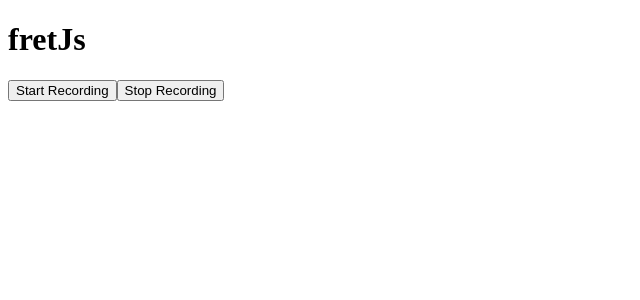
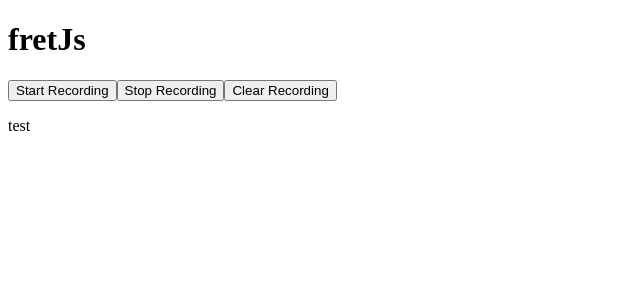
Before and after one commit to DominicMonares/fret-js, a React app: page / in a window 1280 px wide. Both pictures are taken after a click on the button "Stop Recording". Shown: the top 300 px of the page, without its empty margins (0-640 px from the left). Built offline with nearby package versions, Linux system fonts and the light colour scheme; the HTML template or start-up script is replaced by a standard one.

Commit message:
setup error handling and add clear recording button

```diff
--- a/client/src/index.jsx
+++ b/client/src/index.jsx
@@ -4,7 +4,7 @@ import notes from '../../notes.js';
 
 const AudioContext = window.AudioContext || window.webkitAudioContext;
 const context = new AudioContext;
-const analyser = new AnalyserNode(context, {fftSize: 2048});
+const analyser = new AnalyserNode(context, { fftSize: 2048 });
 const notesArray = notes;
 
 class App extends React.Component {
@@ -16,19 +16,22 @@ class App extends React.Component {
       shift: false,
       frameId: null,
       currentNode: [],
-      output: []
+      output: [],
+      func: '',
+      clearRecording: <></>
     };
     this.findFundamentalFreq = this.findFundamentalFreq.bind(this);
     this.record = this.record.bind(this);
     this.stopRecording = this.stopRecording.bind(this);
+    this.clearRecording = this.clearRecording.bind(this);
   }
 
   getGuitar() {
-    return navigator.mediaDevices.getUserMedia({audio: {latency: 0}});
+    return navigator.mediaDevices.getUserMedia({ audio: { latency: 0 } });
   }
 
   async setupContext() {
-    if (context.state === 'suspended') {await context.resume()}
+    if (context.state === 'suspended') { await context.resume() }
 
     const guitar = await this.getGuitar(); // media stream
     const source = context.createMediaStreamSource(guitar); // media stream audio source node
@@ -51,7 +54,7 @@ class App extends React.Component {
         bestK = k;
       }
 
-      if (r > 0.9) {break}
+      if (r > 0.9) { break }
     }
 
     if (bestR > 0.0025) {
@@ -79,7 +82,7 @@ class App extends React.Component {
     let tally = {};
     for (let i = 0; i < notes.length - 1; i++) {
       let count = tally[notes[i]];
-      count ? tally[notes[i]] ++ : tally[notes[i]] = 1
+      count ? tally[notes[i]]++ : tally[notes[i]] = 1
     }
 
     let note = ['', 0];
@@ -149,27 +152,61 @@ class App extends React.Component {
         this.saveNote();
       }
 
-      await this.setState({frameId: window.requestAnimationFrame(this.record.bind(this))})
+      await this.setState({ frameId: window.requestAnimationFrame(this.record.bind(this)) })
     } else {
-      await this.setState({record: true});
+      await this.setState({ record: true });
     }
   }
 
   async stopRecording(e) {
-    await this.setState({record: false});
-    console.log(this.state.output.join(''));
+    await this.setState({ record: false });
+    var newOutput = this.state.output.join('');
+    var newFunc;
+
+    try {
+      newFunc = eval('() => {return "test"}')()
+    } catch (err) {
+      if (err instanceof SyntaxError) {
+        newFunc = 'ERROR';
+      }
+    }
+
+    await this.setState({
+      func: newFunc,
+      clearRecording: <button onClick={this.clearRecording}>Clear Recording</button>
+    });
+  }
+
+  clearRecording(e) {
+    this.setState({
+      record: true,
+      start: false,
+      shift: false,
+      frameId: null,
+      currentNode: [],
+      output: [],
+      func: ''
+    })
   }
 
   componentDidMount() {
-    navigator.getUserMedia({audio: true}, this.setupContext.bind(this), () => {console.log('CONTEXT SETUP FAILED')});
+    navigator.getUserMedia({ audio: true }, this.setupContext.bind(this), () => { console.log('CONTEXT SETUP FAILED') });
   }
 
   render() {
     return (
       <div>
         <h1>fretJs</h1>
-        <button onClick={this.record}>Start Recording</button>
-        <button onClick={this.stopRecording}>Stop Recording</button>
+        <div>
+          <button onClick={this.record}>Start Recording</button>
+          <button onClick={this.stopRecording}>Stop Recording</button>
+          {this.state.clearRecording}
+        </div>
+        <div>
+          <p>{this.state.output.join('')}</p>
+          <p>{this.state.func}</p>
+        </div>
+
       </div>
     )
   }
```
